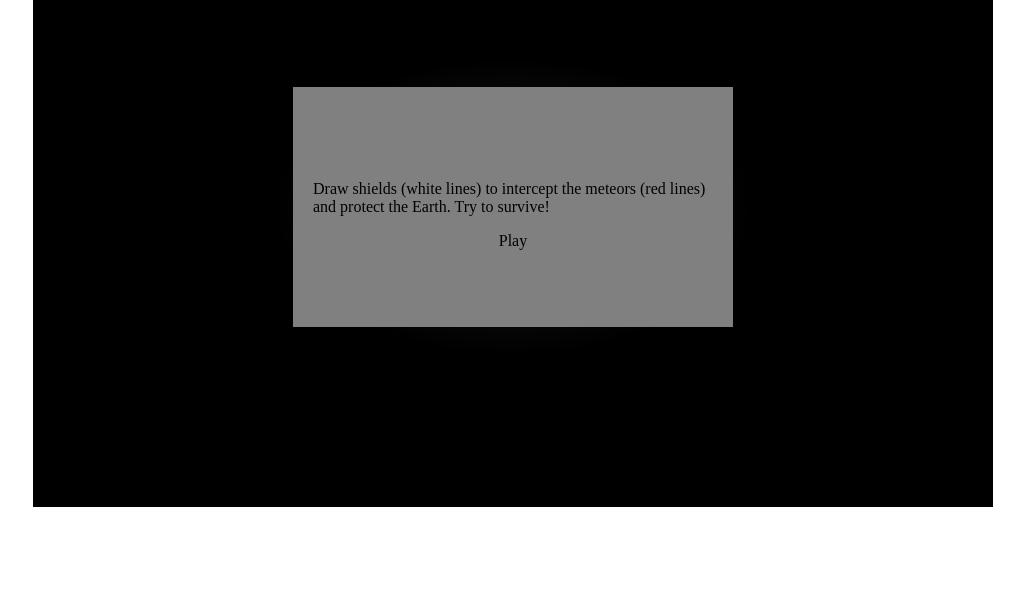
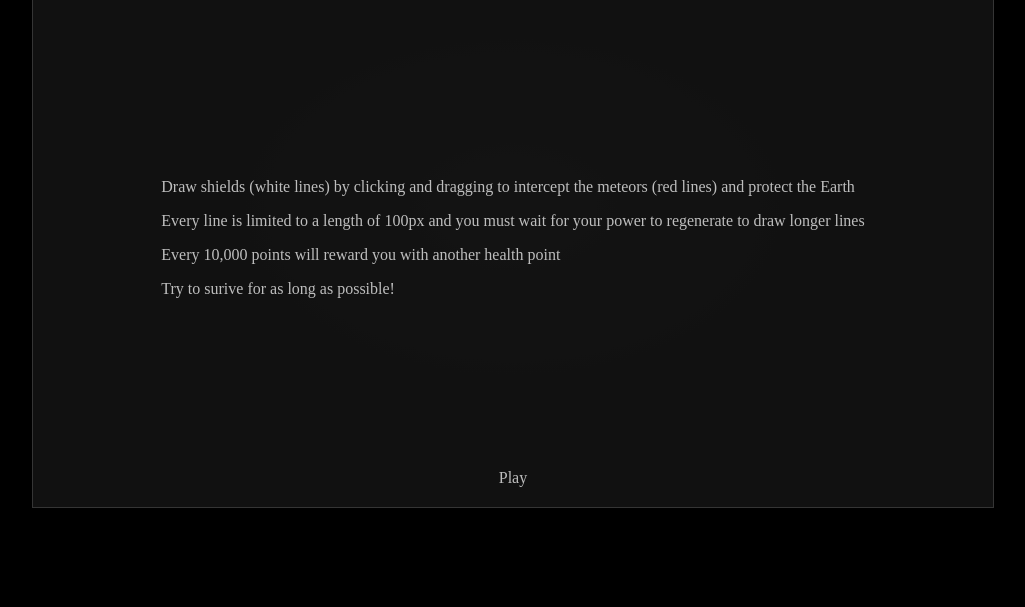
Before and after one commit to elvis-yuan/JankyEarthDefense, a website built with webpack: page index.html in a window 1280 px wide. Shown: the part 193-800 px from the top of the page, without its empty margins (127-1152 px from the left). Built offline with nearby package versions, Linux system fonts and the light colour scheme.

Commit message:
changed instructions

```diff
--- a/game.css
+++ b/game.css
@@ -1,7 +1,9 @@
 body {
   margin: 0;
   height: 100vh;
+  background-color: black;
 }
+
 .game-container {
   height: 100%;
   display: flex;
@@ -9,19 +11,24 @@ body {
   align-items: center;
 }
 canvas {
-  background: radial-gradient(rgba(0, 0, 0, 0.9) 5%, rgba(0, 0, 0, 1) 35%);
+  background: radial-gradient(
+    rgba(255, 255, 255, 0.05) 5%,
+    rgba(0, 0, 0, 1) 50%
+  );
   cursor: crosshair;
+  border: 1px solid rgb(53, 53, 53);
 }
 
 #game-instructions {
-  height: 200px;
-  width: 400px;
+  height: 560px;
+  width: 920px;
   padding: 20px;
-  background-color: grey;
+  color: rgb(190, 190, 190);
+  background-color: rgba(20, 20, 20, 0.856);
   position: absolute;
   display: flex;
   flex-direction: column;
-  justify-content: center;
+  justify-content: space-between;
   align-items: center;
 }
 
--- a/index.html
+++ b/index.html
@@ -13,10 +13,23 @@
     <div class="game-container">
       <canvas id="myCanvas" height="600" width="960"></canvas>
       <div id="game-instructions" class="">
-        <p>
-          Draw shields (white lines) to intercept the meteors (red lines) and
-          protect the Earth. Try to survive!
-        </p>
+        <h1>Janky Earth Defense</h1>
+        <div class="tips">
+          <p>
+            Draw shields (white lines) by clicking and dragging to intercept the
+            meteors (red lines) and protect the Earth
+          </p>
+          <p>
+            Every line is limited to a length of 100px and you must wait for
+            your power to regenerate to draw longer lines
+          </p>
+          <p>
+            Every 10,000 points will reward you with another health point
+          </p>
+          <p>
+            Try to surive for as long as possible!
+          </p>
+        </div>
         <span id="play-button">Play</span>
       </div>
     </div>
--- a/src/bundle.js
+++ b/src/bundle.js
@@ -245,7 +245,7 @@ class Game {
 
     this.health = 3;
     this.score = 0;
-    this.counter = 5000;
+    this.counter = 10000;
     this.gameOver = false;
     this.gamePause = false;
     this.fade = 0;
@@ -444,7 +444,7 @@ class Game {
           this.score += 100 - Math.floor(shield.length);
           if (this.score / this.counter > 1) {
             this.health += 1;
-            this.counter += 5000;
+            this.counter += 10000;
           }
           this.shieldArray.splice(i, 1);
           this.createCluseterExplosion(
--- a/src/game.js
+++ b/src/game.js
@@ -34,7 +34,7 @@ class Game {
 
     this.health = 3;
     this.score = 0;
-    this.counter = 5000;
+    this.counter = 10000;
     this.gameOver = false;
     this.gamePause = false;
     this.fade = 0;
@@ -233,7 +233,7 @@ class Game {
           this.score += 100 - Math.floor(shield.length);
           if (this.score / this.counter > 1) {
             this.health += 1;
-            this.counter += 5000;
+            this.counter += 10000;
           }
           this.shieldArray.splice(i, 1);
           this.createCluseterExplosion(
```
Also changed, not shown: 1 other file.
